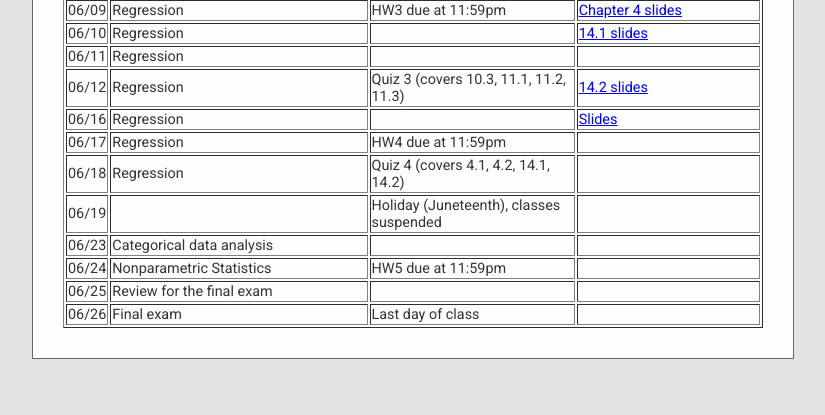
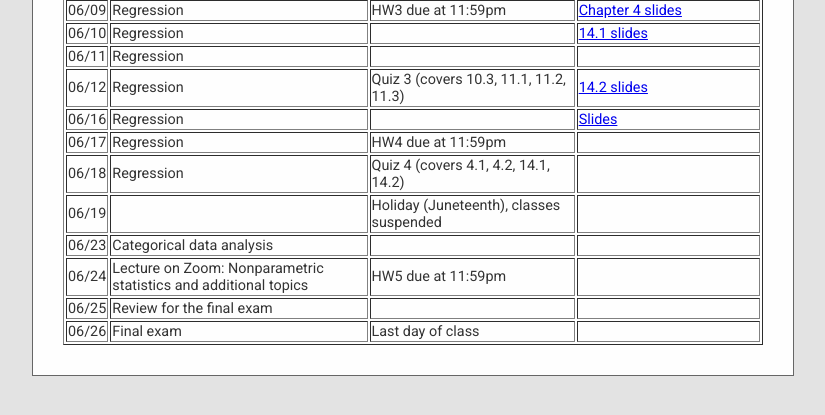
Before and after one commit to cesail/cesail.github.io, a Jekyll site: the page built from courses/25s1ma116/index.html, in a window 1280 px wide and 900 px high, scrolled down 1047 px. Shown: the top 415 px of the window, without its empty margins (227-1052 px from the left). Built offline with Jekyll 4.4.1, drawn with Linux system fonts in a browser that asks for light colours; some web fonts are replaced; a script that is not in the unit is left out.

Commit message:
Update index.html

```diff
--- a/courses/25s1ma116/index.html
+++ b/courses/25s1ma116/index.html
@@ -223,7 +223,7 @@
   </tr>
 
   <tr><td> 06/24 </td>
-     <td> Nonparametric Statistics</td>
+     <td> Lecture on Zoom: Nonparametric statistics and additional topics</td>
      <td> HW5 due at 11:59pm</td>
     <td></td>
   </tr>
```
